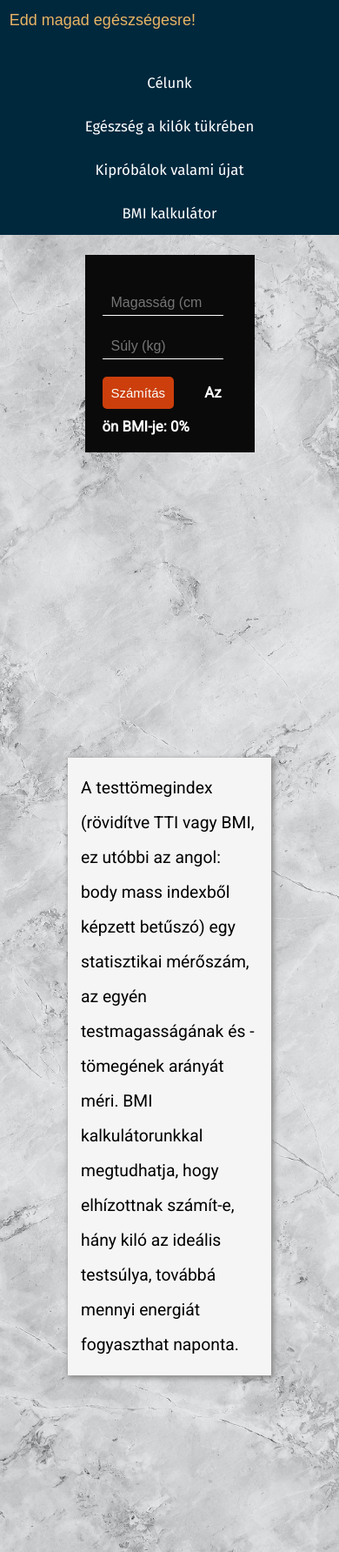
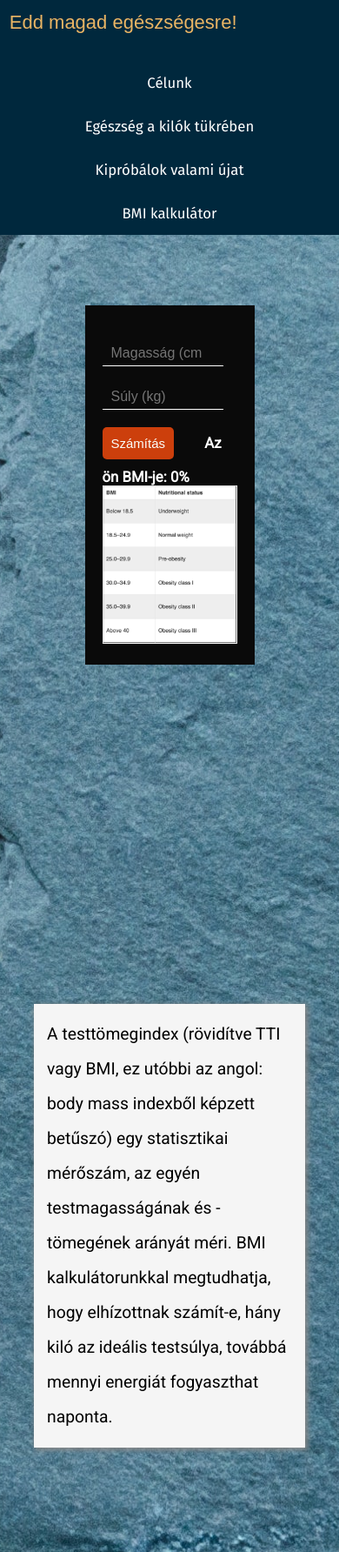
Before and after one commit to vviktor807/eddmagad, a PHP site: page /bmi.php in a window 390 px wide. Shown: the top 1784 px of the page at 87% size. Run offline with PHP 8.4, Linux system fonts and the light colour scheme; the visitor is signed in with stand-in values (Sample User, id 1); some web fonts are replaced.

Commit message:
finishing touches on the project

```diff
--- a/articles.php
+++ b/articles.php
@@ -42,5 +42,10 @@
 			</ol>
 		</p>
 	</div>
+	<div class ="logout">
+		<?php if (isset($_SESSION['username'])): ?>
+			<p><a href="bmi.php?logout='1'">Kijelentkezés</a></p>
+		<?php endif ?>
+	</div>
 </body>
 </html>
--- a/bmi.php
+++ b/bmi.php
@@ -12,7 +12,7 @@
 <head>
 	<title>BMI kalkulátor</title>
 </head>
-<body>
+<body class="form-body">
 	<div class="input-box">
 		<form method="get" action="bmi.php">
 			<!--display validation errors here -->
@@ -28,11 +28,16 @@
 				<b style="margin-left: 20%">Az ön BMI-je: <?php echo $bmi; ?>% </b>
 			</div>
 		</form>
+		<img src="img/bmi_table.png" class="pic">
 	</div>
 	<div class="content">
 		<p>
 		A testtömegindex (rövidítve TTI vagy BMI, ez utóbbi az angol: body mass indexből képzett betűszó) egy statisztikai mérőszám, az egyén testmagasságának és -tömegének arányát méri. BMI kalkulátorunkkal megtudhatja, hogy elhízottnak számít-e, hány kiló az ideális testsúlya, továbbá mennyi energiát fogyaszthat naponta.</p>
 	</div>
-
+	<div class ="logout">
+		<?php if (isset($_SESSION['username'])): ?>
+			<p><a href="bmi.php?logout='1'">Kijelentkezés</a></p>
+		<?php endif ?>
+	</div>
 </body>
 </html>
--- a/food.php
+++ b/food.php
@@ -226,5 +226,10 @@
 		Kend meg a kapott krémmel az elkészített palacsintákat, majd hajtsd/tekerd fel és helyezd tányérra.
 		Melegítsd fel a málnát, és locsold az elkészített palacsintára.</p>
 	</div>
+	<div class ="logout">
+		<?php if (isset($_SESSION['username'])): ?>
+			<p><a href="bmi.php?logout='1'">Kijelentkezés</a></p>
+		<?php endif ?>
+	</div>
 </body>
 </html>
--- a/index.php
+++ b/index.php
@@ -27,5 +27,10 @@
 			</p>
 		</div>
 	</div>
+	<div class ="logout">
+		<?php if (isset($_SESSION['username'])): ?>
+			<p><a href="bmi.php?logout='1'">Kijelentkezés</a></p>
+		<?php endif ?>
+	</div>
 </body>
 </html>
--- a/login.php
+++ b/login.php
@@ -8,7 +8,6 @@
 	<title>Bejelentkezés</title>
 </head>
 <body class="form-body">
-
 	<div class="input-box">
 		<img src="img/signin.png" class="logo">
 		<form method="post" action="login.php">
--- a/navbar.php
+++ b/navbar.php
@@ -18,12 +18,5 @@
 			<li><a href="bmi.php">BMI kalkulátor</a></li>
 		</ul>
 	</nav>
-	<footer>
-		<div class ="logout">
-		<?php if (isset($_SESSION['username'])): ?>
-			<p><a href="bmi.php?logout='1'">Kijelentkezés</a></p>
-		<?php endif ?>
-	</div>
-	</footer>
 </body>
 </html>
--- a/style.css
+++ b/style.css
@@ -222,8 +222,16 @@
 	}
 	.content {
 		width: 70%;
-		margin: 30% auto;
+		margin: 10% auto;
 	}
+	.sizable-pic {
+		max-width: 500px;
+	}
+	.link-pic {
+		max-width: 300px;
+	}
+}
+@media (max-width: 1138px) {
 	nav ul {
 		position: fixed;
 		width: 100%;
@@ -240,17 +248,6 @@
 		background: none;
 		color: #F2E86D;
 		transition: 0s;
-	}
-	.sizable-pic {
-		max-width: 500px;
-	}
-	.link-pic {
-		max-width: 300px;
-	}
-}
-@media (max-width: 1025px) {
-	nav .title {
-		font-size: 25px;
 	}
 	.input-box {
 		width: 30%;
@@ -290,41 +287,72 @@
 		width: 60%;
 		margin: 40% auto;
 	}
-	body.form-body {
-		background-size: cover;
-		background: url(img/vegetables1.jpg);
-		background-repeat: repeat-y;
-		background-position: center;
+	.sizable-pic {
+		max-width: 500px;
+	}
+	.link-pic {
+		max-width: 550px;
+	}
+	.recepies {
+		flex-direction: column;
+	}
+}
+@media (max-width: 875px) {
+	.input-box {
+		width: 30%;
+		margin: 50% auto;
+	}
+	.content {
+		width: 60%;
+		margin: 40% auto;
 	}
 	.sizable-pic {
-		max-width: 230px;
+		max-width: 350px;
 	}
 	.link-pic {
-		max-width: 250px;
-	}
-	nav a:hover {
-		background: none;
-		color: #F2E86D;
-		transition: 0s;
+		max-width: 300px;
 	}
 }
-@media (max-width: 426px) {
-	nav .title {
-		font-size: 18px;
+@media (max-width: 730px) {
+	.input-box {
+		width: 30%;
+		margin: 60% auto;
 	}
+	.content {
+		width: 60%;
+		margin: 50% auto;
+	}
+	.sizable-pic {
+		max-width: 350px;
+	}
+	.link-pic {
+		max-width: 300px;
+	}
+}
+@media (max-width: 625px) {
+	.input-box {
+		width: 30%;
+		margin: 70% auto;
+	}
+	.content {
+		width: 60%;
+		margin: 60% auto;
+	}
+	.sizable-pic {
+		max-width: 260px;
+	}
+	.link-pic {
+		max-width: 240px;
+	}
+}
+@media (max-width: 475px) {
 	.input-box {
 		width: 50%;
 		margin: 70% auto;
 	}
 	.content {
 		width: 60%;
-		margin: 90% auto;
-	}
-	body.form-body {
-		background-size: cover;
-		background: url(img/vegetables1.jpg);
-		background-repeat: repeat-y;
-		background-position: center;
+		margin: 70% auto;
 	}
 	.sizable-pic {
 		max-width: 220px;
@@ -332,32 +360,15 @@
 	.link-pic {
 		max-width: 200px;
 	}
-	.recepies {
-		flex-direction: column;
-	}
-	nav a:hover {
-		background: none;
-		color: #F2E86D;
-		transition: 0s;
-	}
 }
-@media (max-width: 376px) {
-	nav .title {
-		font-size: 18px;
-	}
+@media (max-width: 400px) {
 	.input-box {
 		width: 50%;
-		margin: 80% auto;
+		margin: 90% auto;
 	}
 	.content {
 		width: 80%;
 		margin: 100% auto;
-	}
-	body.form-body {
-		background-size: cover;
-		background: url(img/vegetables1.jpg);
-		background-repeat: repeat-y;
-		background-position: center;
 	}
 	.sizable-pic {
 		max-width: 200px;
```
Also changed, not shown: other parts of style.css (+4 -29 lines), img/bmi_table.png (added).
